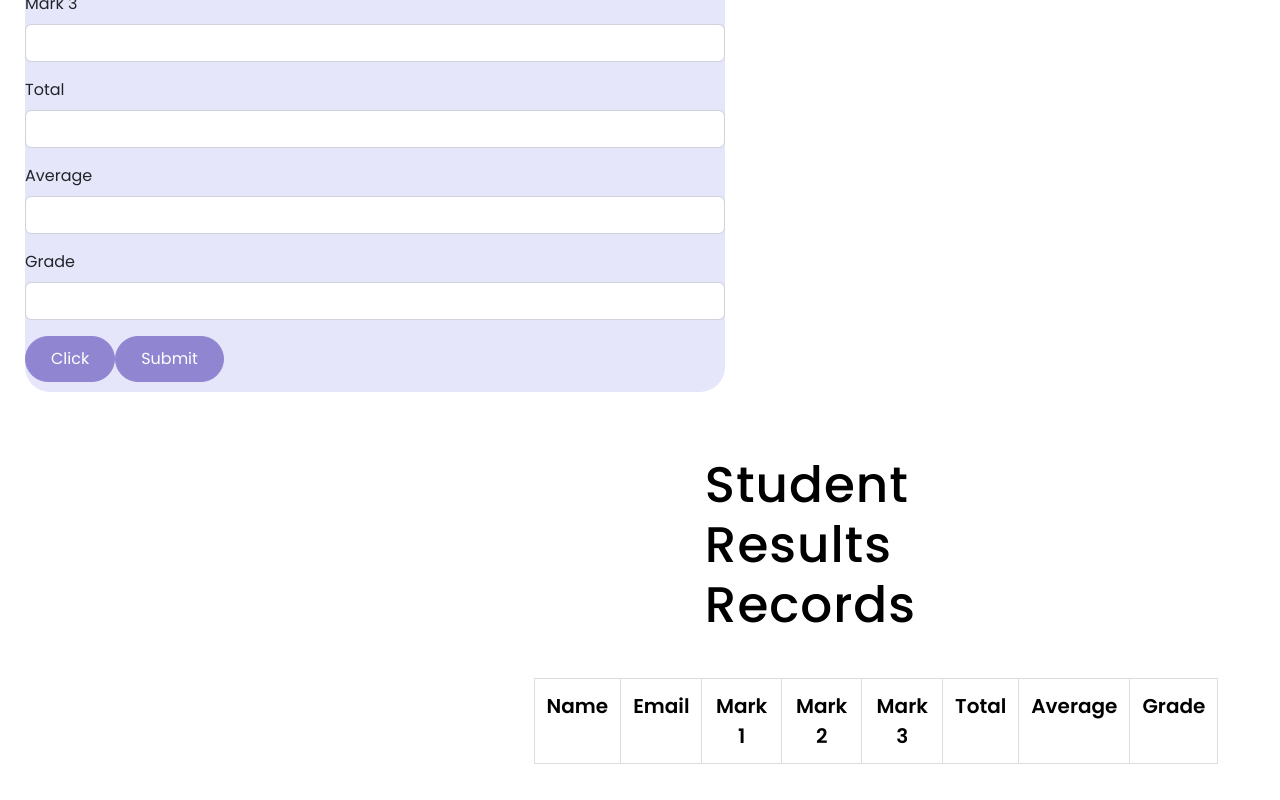
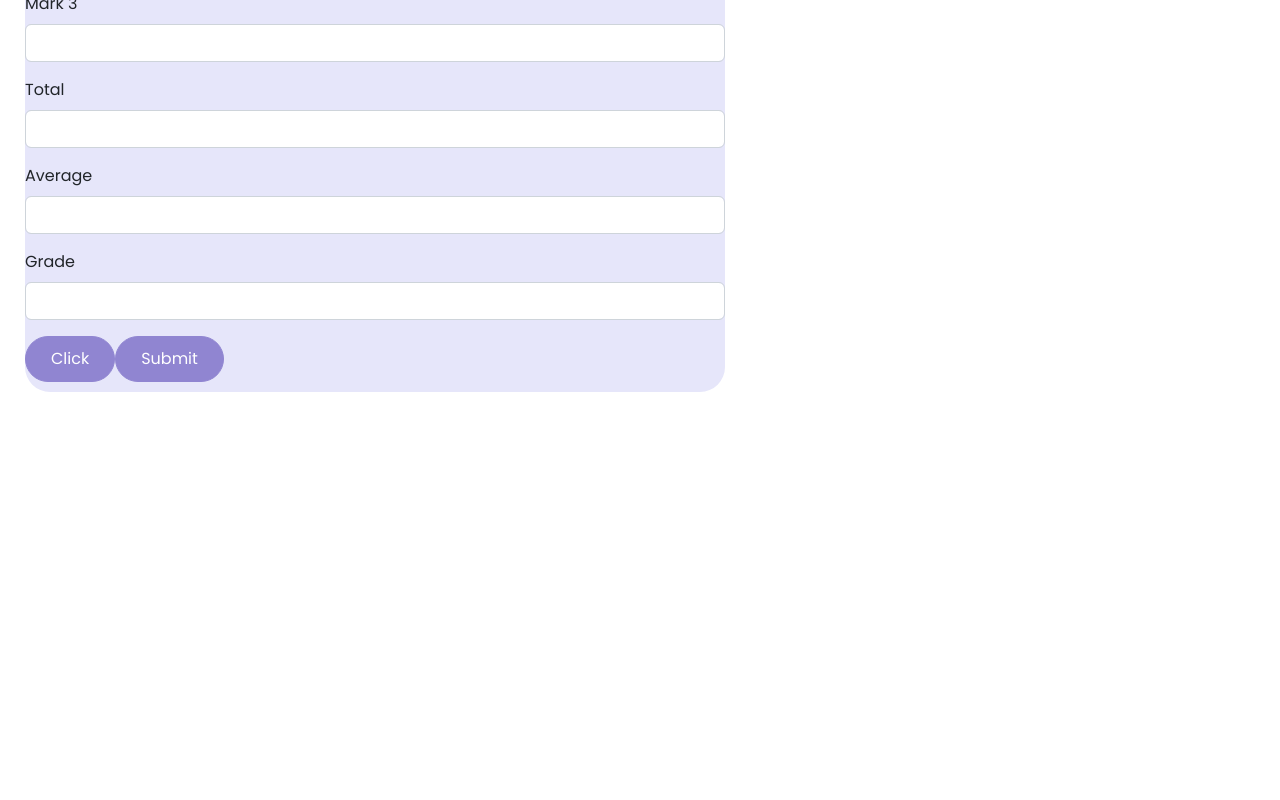
Before and after one commit to Njihia413/phase-5-project, a React (Create React App) app in the folder client/: page /grades in a window 1280 px wide. Shown: the part 1110-1910 px from the top of the page. After the commit the page ends 1542 px from the top, so only its background shows below. Built offline with nearby package versions, Linux system fonts and the light colour scheme.

Commit message:
Removed the grades table

```diff
--- a/client/src/pages/GradesForm.js
+++ b/client/src/pages/GradesForm.js
@@ -90,7 +90,7 @@ const GradesForm = () => {
 
   return (
     <div className="right">
-      <div className="content">
+      {/* <div className="content">
         <h3 className="logo">Student Results Records</h3>
         <table className="table">
           <thead>
@@ -108,7 +108,7 @@ const GradesForm = () => {
 
           <tbody></tbody>
         </table>
-      </div>
+      </div> */}
     </div>
   );
 };
```
